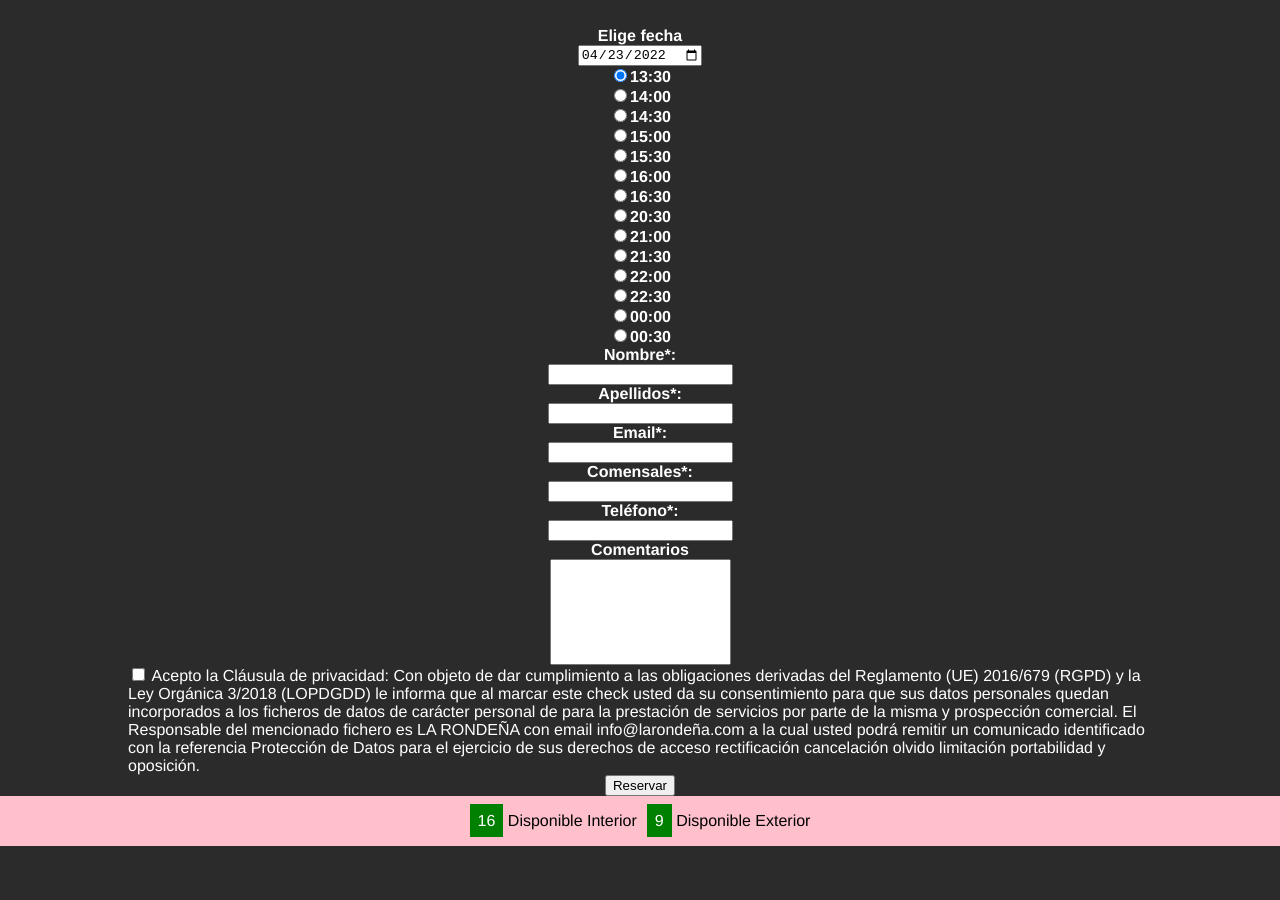
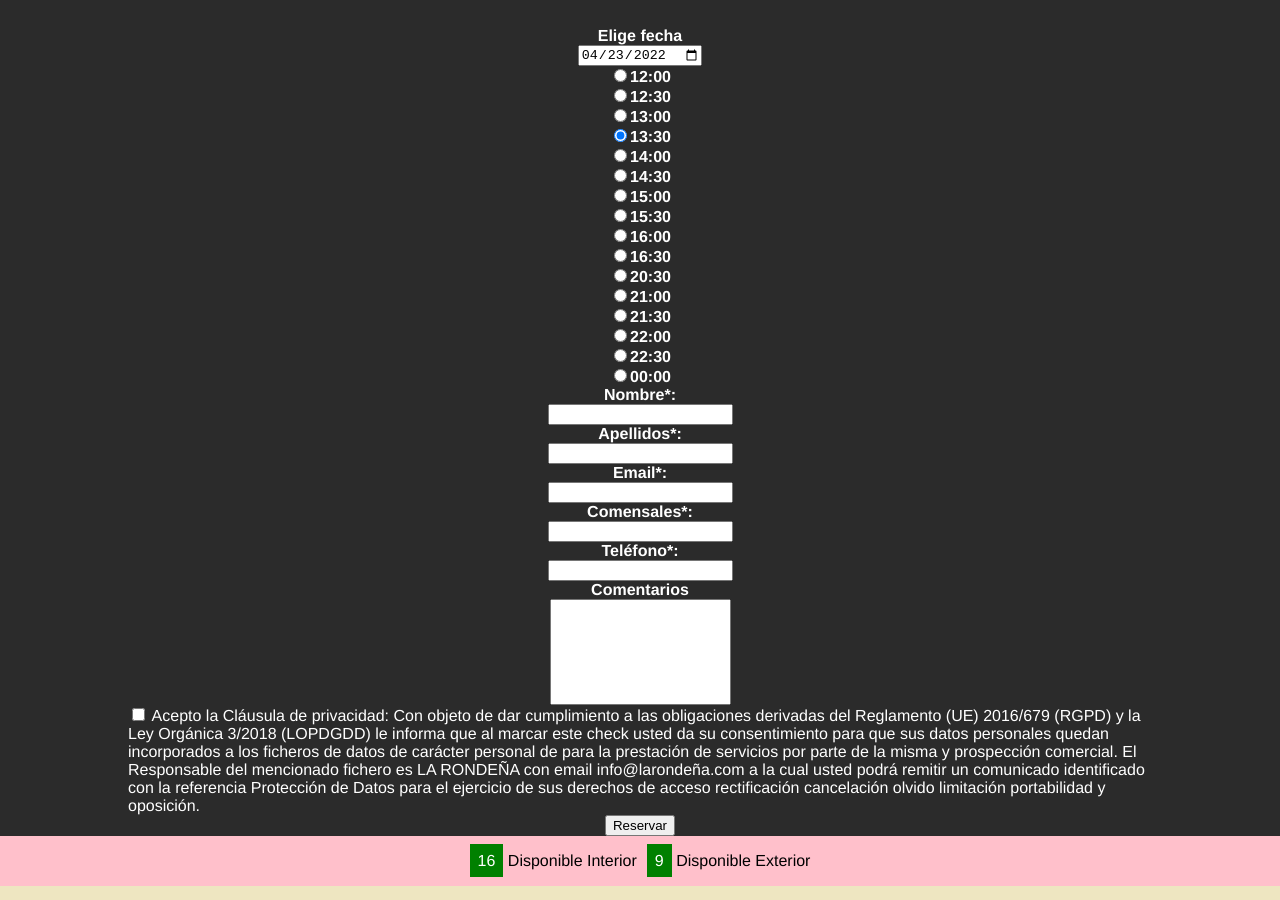
Before and after one commit to geminway92/taperia-rondenia, a Vue app: page /reservas in a window 1280 px wide. Shown: the part 113-1013 px from the top of the page. Before the commit the page ends 959 px from the top, so only its background shows below. Built offline with nearby package versions, Linux system fonts and the light colour scheme.

Commit message:
Fixed incorrect hours error Added footer in ReservaView

```diff
--- a/src/components/FooterComponent.vue
+++ b/src/components/FooterComponent.vue
@@ -3,7 +3,7 @@
         <div class="container-schedule">
             <h1>HORARIO</h1>
             <p>De Martes a Domingo</p>
-            <p>13:30-16:30 | 20:30-00:30 </p>
+            <p>12:00-16:30 | 20:30-00:00 </p>
         </div>
         <div class="container-contact">
 
@@ -28,6 +28,7 @@
 </template>
 
 <script>
+
 export default {
 
 }
--- a/src/views/ReservasView.vue
+++ b/src/views/ReservasView.vue
@@ -5,6 +5,18 @@
             <label for="dateReserva">Elige fecha</label>
             <input v-model="dateForm" id="dateReserva" type="date" required>
 
+            <div >
+                <input id="hour1200" type="radio" name="hour" checked>
+                <label for="hour1200">12:00</label>
+            </div>
+            <div >
+                <input id="hour1230" type="radio" name="hour" checked>
+                <label for="hour1230">12:30</label>
+            </div>
+            <div >
+                <input id="hour1300" type="radio" name="hour" checked>
+                <label for="hour1300">13:00</label>
+            </div>
             <div >
                 <input id="hour1330" type="radio" name="hour" checked>
                 <label for="hour1330">13:30</label>
@@ -57,10 +69,6 @@
                 <input id="hour0000" type="radio" name="hour">
                 <label for="hour0000">00:00</label>
             </div>
-            <div>
-                <input id="hour0030" type="radio" name="hour">
-                <label for="hour0030">00:30</label>
-            </div>
 
             <label for="nameInput">Nombre*:</label>
             <input id="nameInput" type="text" >
@@ -89,13 +97,18 @@
         </div>
 
     </div>
+    <FooterComponent/>
 </template>
 
 <script>
+import FooterComponent from '@/components/FooterComponent.vue';
 import reserveApi from '../api/reserveApi'
 
 export default {
     name: 'reservasView',
+    components:{
+        FooterComponent
+    },
     data(){
         return{
             dateForm: new Date().toISOString().slice(0, 10),
```
